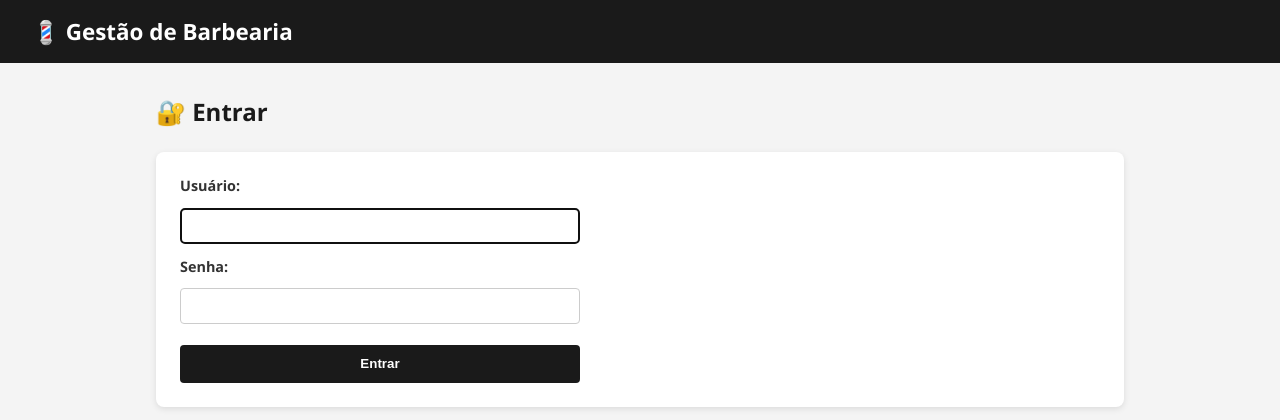
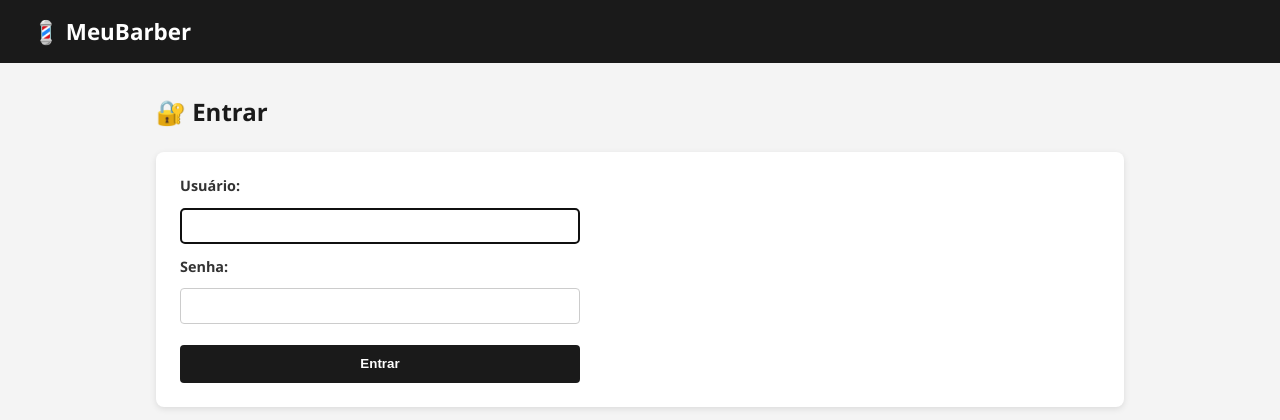
Before and after one commit to elenilton007/gestao-barbearia, a Flask app: page /login in a window 1280 px wide. Shown: the top 420 px of the page. Run offline with Flask 3, Linux system fonts and the light colour scheme; some libraries are stand-ins or nearby versions.

Commit message:
Troca a marca para MeuBarber

```diff
--- a/render.yaml
+++ b/render.yaml
@@ -5,7 +5,7 @@
 # Veja o passo a passo no README.
 services:
   - type: web
-    name: gestao-barbearia
+    name: meubarber
     runtime: docker
     plan: free
     healthCheckPath: /login
--- a/templates/base.html
+++ b/templates/base.html
@@ -2,12 +2,12 @@
 <html lang="pt-br">
 <head>
     <meta charset="UTF-8">
-    <title>Gestão de Barbearia</title>
+    <title>MeuBarber — gestão e agendamento para barbearias</title>
     <link rel="stylesheet" href="{{ url_for('static', filename='style.css') }}">
 </head>
 <body>
     <nav class="navbar">
-        <h1>💈 Gestão de Barbearia</h1>
+        <h1>💈 MeuBarber</h1>
         {% if g.usuario %}
         <ul>
             <li><a href="{{ url_for('dashboard') }}">Dashboard</a></li>
```
Also changed, not shown: tests/test_app.py (+1 -1 lines), tests/test_reports.py (+1 -1 lines), README.md.
